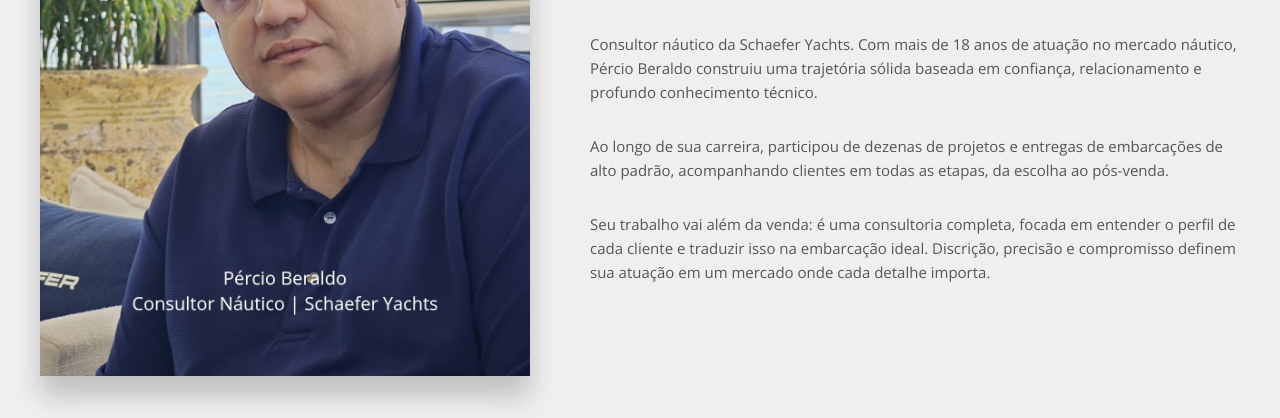
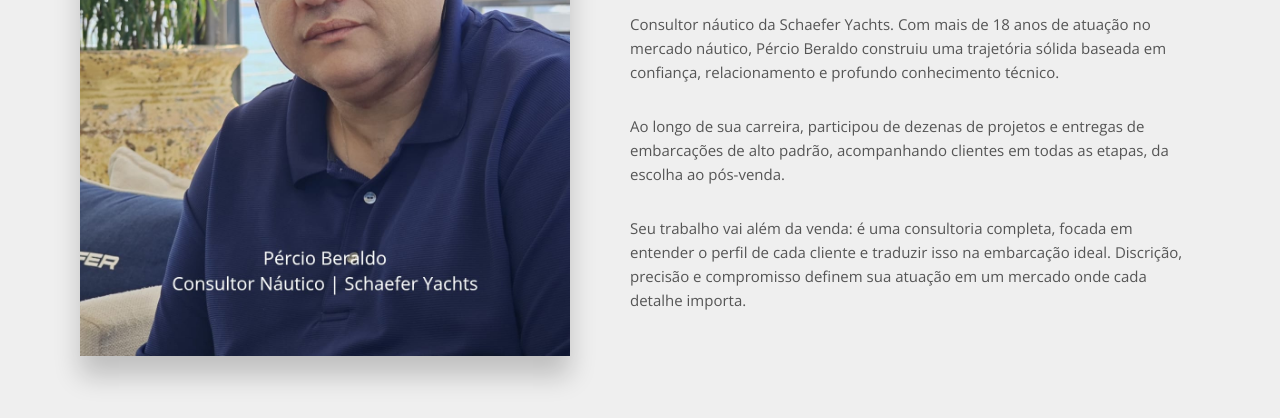
Before and after one commit to LucasSampaio2005/painel-embarcacoes, a website: page public/percio.html in a window 1280 px wide. Shown: the part 789-1207 px from the top of the page. Drawn offline with nearby package versions, Linux system fonts and the light colour scheme.

Commit message:
Update style2.css

```diff
--- a/public/style2.css
+++ b/public/style2.css
@@ -1,3 +1,16 @@
+* {
+    box-sizing: border-box;
+}
+
+html, body {
+    overflow-x: hidden;
+    width: 100%;
+}
+
+img {
+    max-width: 100%;
+}
+
 body {
     margin: 0;
     font-family: 'Open Sans', sans-serif;
```
